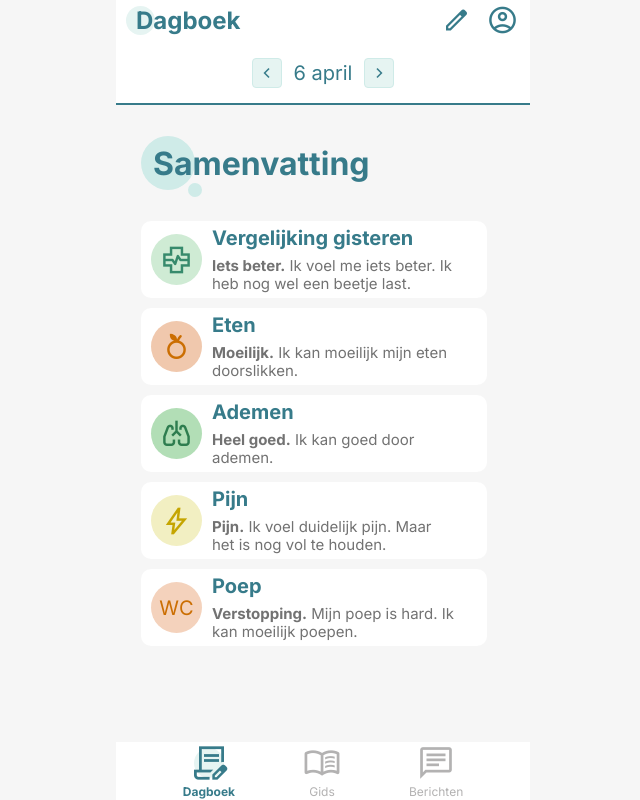
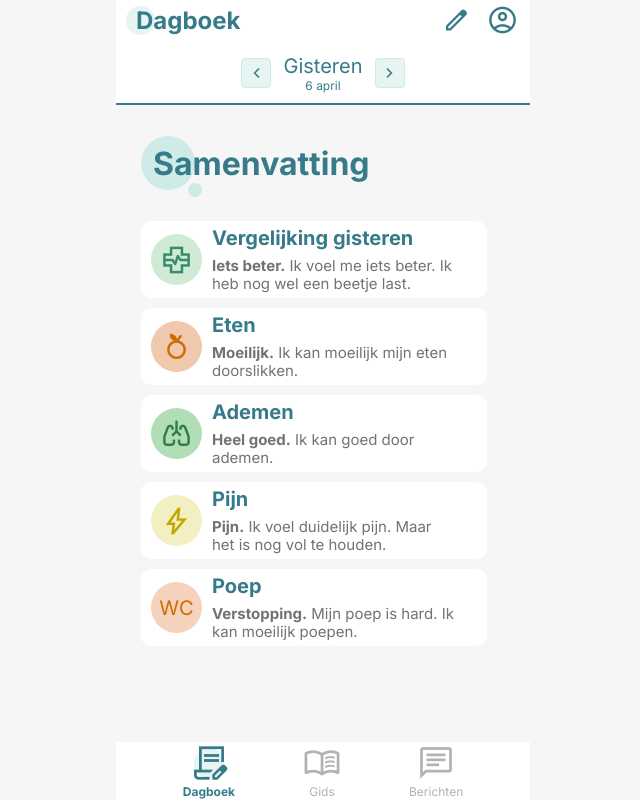
Before and after one commit to plieverse/herstelgids, a React (Vite) app in the folder client/: page /dagboek/historie/1 in a window 1280 px wide. Shown: the whole page, without its empty margins (317-957 px from the left). Built offline with nearby package versions, Linux system fonts and the light colour scheme; no server answers.

Commit message:
Show 'Gisteren' label above date on history page for daysAgo=1
Co-Authored-By: Claude Sonnet 4.6 <noreply@anthropic.com>

```diff
--- a/client/src/pages/diary/DiaryHistoriePage.jsx
+++ b/client/src/pages/diary/DiaryHistoriePage.jsx
@@ -147,12 +147,19 @@ export default function DiaryHistoriePage() {
               <span className="material-symbols-outlined" style={{ fontSize: '20px', color: '#377B8A', userSelect: 'none' }}>chevron_left</span>
             </button>
 
-            {/* Only the date — no "Gisteren" label */}
+            {/* Date label — show "Gisteren" above date when daysAgo === 1 */}
             <div style={{
               display: 'flex', flexDirection: 'column', alignItems: 'center',
               textAlign: 'center', color: '#377B8A', fontFamily: 'Inter', fontWeight: 400,
             }}>
-              <span style={{ fontSize: '20px', lineHeight: '24px' }}>{dateString}</span>
+              {daysAgo === 1 ? (
+                <>
+                  <span style={{ fontSize: '20px', lineHeight: '24px' }}>Gisteren</span>
+                  <span style={{ fontSize: '12px', lineHeight: '15px' }}>{dateString}</span>
+                </>
+              ) : (
+                <span style={{ fontSize: '20px', lineHeight: '24px' }}>{dateString}</span>
+              )}
             </div>
 
             <button onClick={goForward} style={{
```
